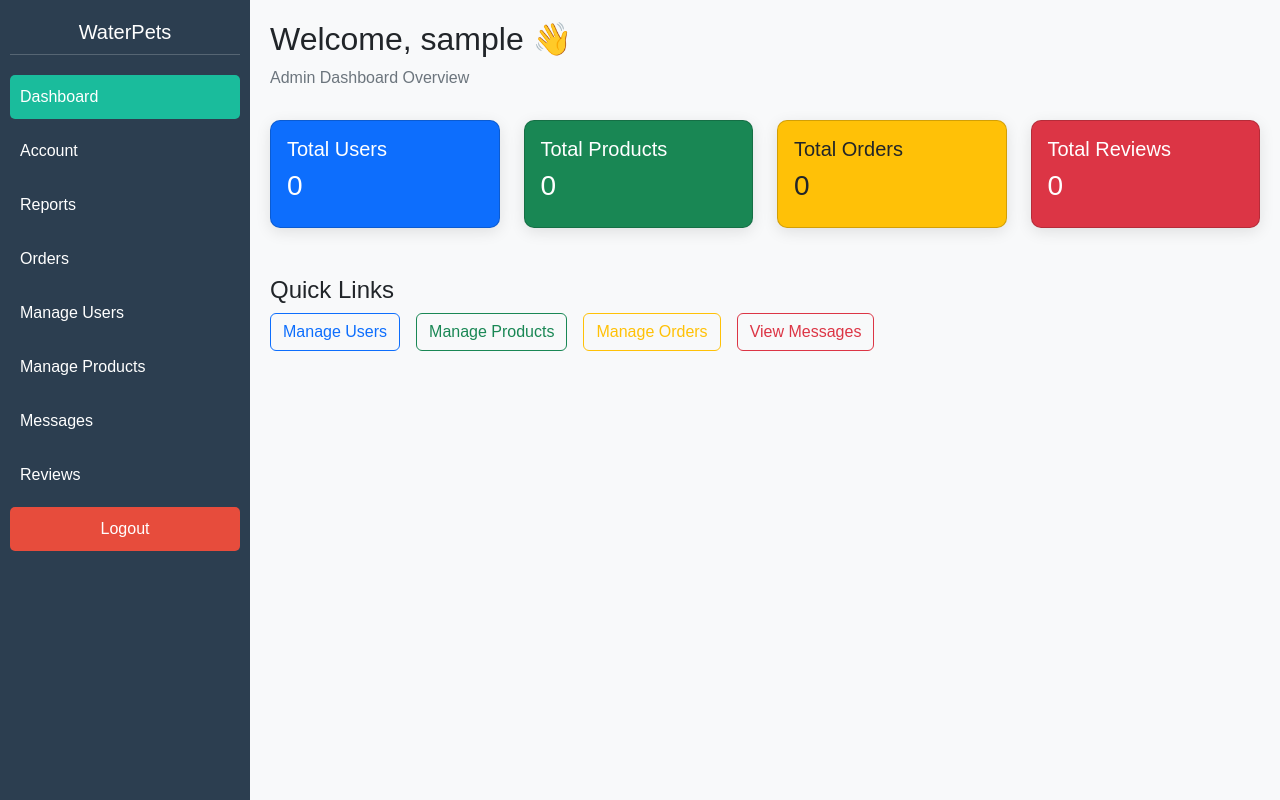
After one commit to weirdotori/WaterPets, a PHP site: page /adminDashboard.php in a window 1280 px wide. The commit adds this page. Run offline with PHP 8.4, Linux system fonts and the light colour scheme; the visitor is signed in with stand-in values (Sample User, id 1); data that the repository does not hold is empty.

Commit message:
admindashboard demo done

```diff
--- /dev/null
+++ b/adminDashboard.php
@@ -0,0 +1,93 @@
+<?php
+session_start();
+require_once "db.php";
+
+// Security: Only allow logged-in admins
+if (!isset($_SESSION['adminLogin']) || $_SESSION['role'] !== 'admin') {
+    header("Location: adminLogin.php");
+    exit();
+}
+
+// Query statistics
+$totalUsers = $conn->query("SELECT COUNT(*) FROM users")->fetchColumn();
+$totalProducts = $conn->query("SELECT COUNT(*) FROM products")->fetchColumn();
+$totalOrders = $conn->query("SELECT COUNT(*) FROM orders")->fetchColumn();
+$totalReviews = $conn->query("SELECT COUNT(*) FROM reviews")->fetchColumn();
+?>
+<!DOCTYPE html>
+<html lang="en">
+<head>
+    <meta charset="UTF-8">
+    <title>Admin Dashboard</title>
+    <link rel="stylesheet" href="https://cdn.jsdelivr.net/npm/bootstrap@5.2.3/dist/css/bootstrap.min.css">
+    <link rel="stylesheet" href="/css/admin-style.css">
+</head>
+<body>
+
+<div class="admin-container">
+    <!-- Sidebar -->
+    <div class="sidebar">
+        <h2>WaterPets</h2>
+        <ul>
+            <li><a href="admin_dashboard.php" class="active">Dashboard</a></li>
+            <li><a href="admin_account.php">Account</a></li>
+            <li><a href="admin_reports.php">Reports</a></li>
+            <li><a href="manage_orders.php">Orders</a></li>
+            <li><a href="manage_users.php">Manage Users</a></li>
+            <li><a href="manage_products.php">Manage Products</a></li>
+            <li><a href="view_messages.php">Messages</a></li>
+            <li><a href="admin_reviews.php">Reviews</a></li>
+            <li><a href="logout.php" class="logout">Logout</a></li>
+        </ul>
+    </div>
+
+    <!-- Main Content -->
+    <div class="main-content">
+        <div class="dashboard-header">
+            <h2>Welcome, <?= htmlspecialchars($_SESSION['username']) ?> 👋</h2>
+            <p class="text-muted">Admin Dashboard Overview</p>
+        </div>
+
+        <!-- Stats Cards -->
+        <div class="row g-4">
+            <div class="col-md-3">
+                <div class="card stat-card bg-primary text-white p-3">
+                    <h5>Total Users</h5>
+                    <h3><?= $totalUsers ?></h3>
+                </div>
+            </div>
+            <div class="col-md-3">
+                <div class="card stat-card bg-success text-white p-3">
+                    <h5>Total Products</h5>
+                    <h3><?= $totalProducts ?></h3>
+                </div>
+            </div>
+            <div class="col-md-3">
+                <div class="card stat-card bg-warning text-dark p-3">
+                    <h5>Total Orders</h5>
+                    <h3><?= $totalOrders ?></h3>
+                </div>
+            </div>
+            <div class="col-md-3">
+                <div class="card stat-card bg-danger text-white p-3">
+                    <h5>Total Reviews</h5>
+                    <h3><?= $totalReviews ?></h3>
+                </div>
+            </div>
+        </div>
+
+        <!-- Quick Links -->
+        <div class="mt-5">
+            <h4>Quick Links</h4>
+            <div class="d-flex flex-wrap gap-3">
+                <a href="manage_users.php" class="btn btn-outline-primary">Manage Users</a>
+                <a href="manage_products.php" class="btn btn-outline-success">Manage Products</a>
+                <a href="manage_orders.php" class="btn btn-outline-warning">Manage Orders</a>
+                <a href="view_messages.php" class="btn btn-outline-danger">View Messages</a>
+            </div>
+        </div>
+    </div>
+</div>
+
+</body>
+</html>
--- a/css/admin-style.css
+++ b/css/admin-style.css
@@ -0,0 +1,74 @@
+body {
+    font-family: Arial, sans-serif;
+    margin: 0;
+}
+
+.admin-container {
+    display: flex;
+}
+
+/* Sidebar */
+.sidebar {
+    background-color: #2c3e50;
+    color: white;
+    width: 250px;
+    min-height: 100vh;
+    padding: 20px 10px;
+}
+
+.sidebar h2 {
+    text-align: center;
+    margin-bottom: 20px;
+    font-size: 20px;
+    border-bottom: 1px solid rgba(255,255,255,0.2);
+    padding-bottom: 10px;
+}
+
+.sidebar ul {
+    list-style: none;
+    padding: 0;
+}
+
+.sidebar ul li {
+    margin: 10px 0;
+}
+
+.sidebar ul li a {
+    text-decoration: none;
+    color: white;
+    display: block;
+    padding: 10px;
+    border-radius: 5px;
+}
+
+.sidebar ul li a:hover,
+.sidebar ul li a.active {
+    background-color: #1abc9c;
+}
+
+/* Logout Button */
+.sidebar ul li a.logout {
+    background-color: #e74c3c;
+    color: white;
+    text-align: center;
+}
+
+.sidebar ul li a.logout:hover {
+    background-color: #c0392b;
+}
+
+/* Main Content */
+.main-content {
+    flex: 1;
+    padding: 20px;
+    background-color: #f8f9fa;
+}
+
+.dashboard-header {
+    margin-bottom: 30px;
+}
+
+.stat-card {
+    border-radius: 10px;
+    box-shadow: 0 4px 15px rgba(0,0,0,0.1);
+}
```
Also changed, not shown: adminlogin.php (+68 -16 lines), css/home-style.css (+51 -9 lines), hashPassword.php (added, +11 -0 lines).
